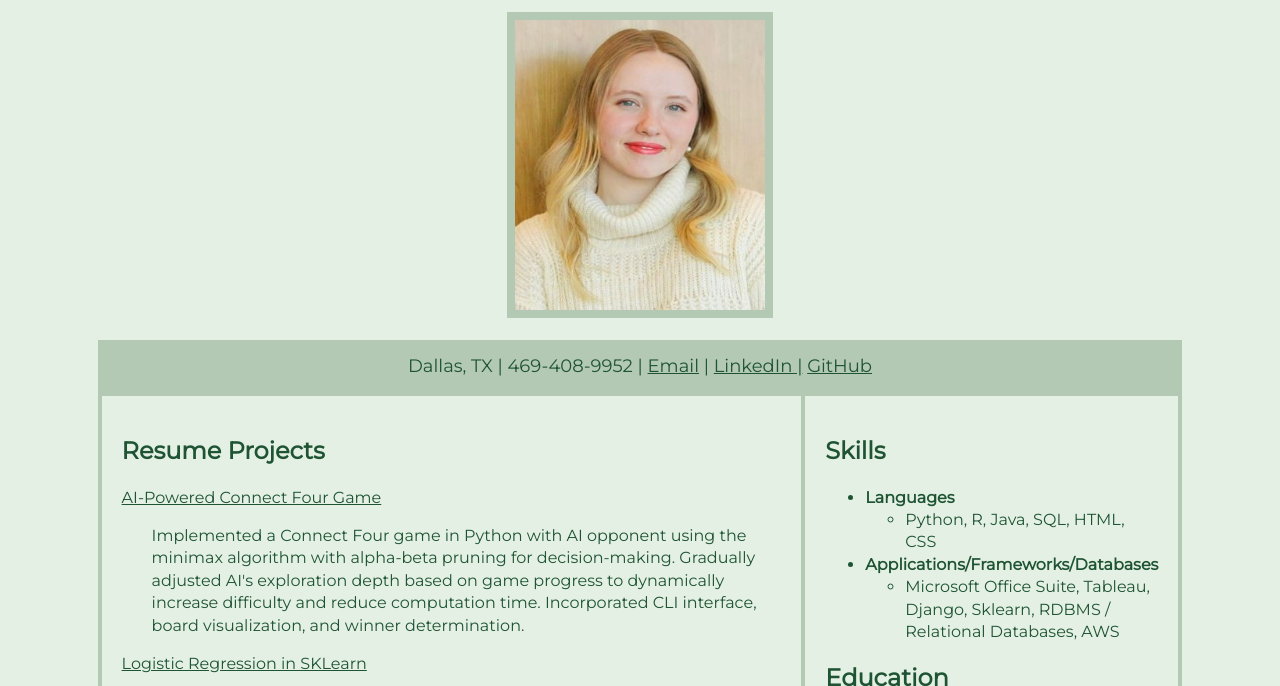
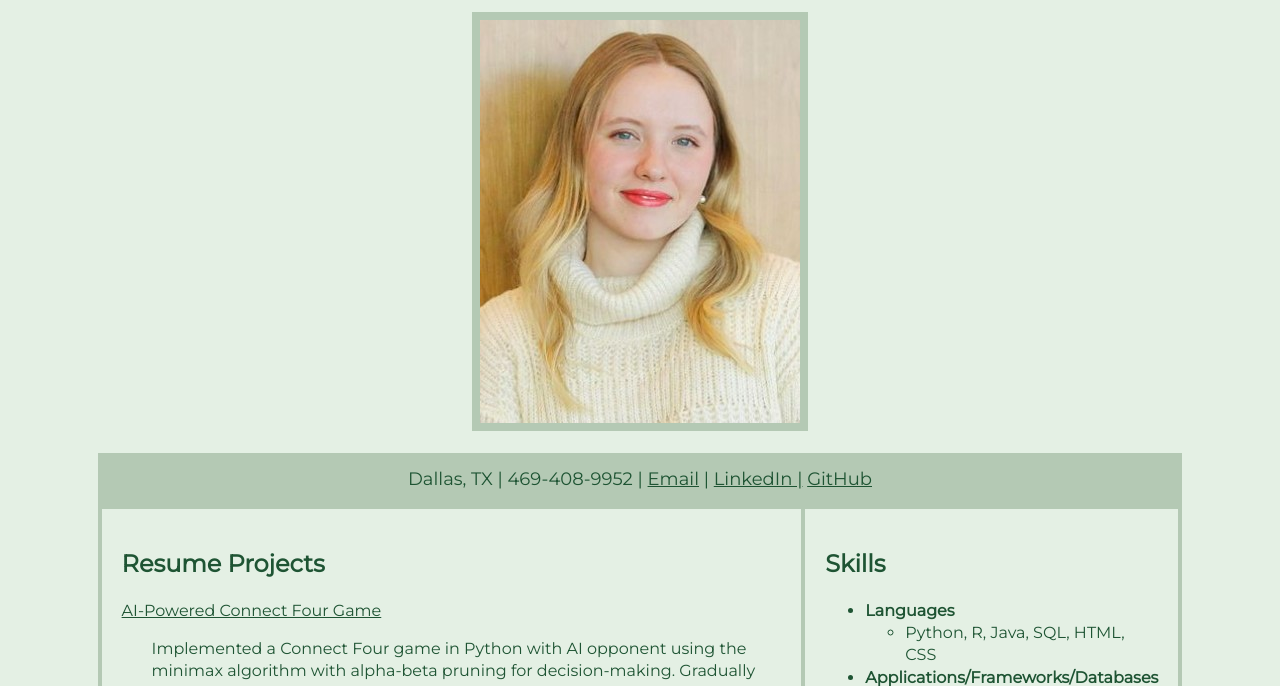
Before and after one commit to darias31/darias31.github.io, a plain HTML site: page index.html in a window 1280 px wide. Shown: the part 53-739 px from the top of the page. Drawn offline with Linux system fonts and the light colour scheme.

Commit message:
Update index.html

```diff
--- a/index.html
+++ b/index.html
@@ -16,8 +16,6 @@
     <img
       src="headshot.jpg"
       alt="Headshot"
-      width="250"
-      height="290"
       class="headshot"
     />
     <div class="info">
```
